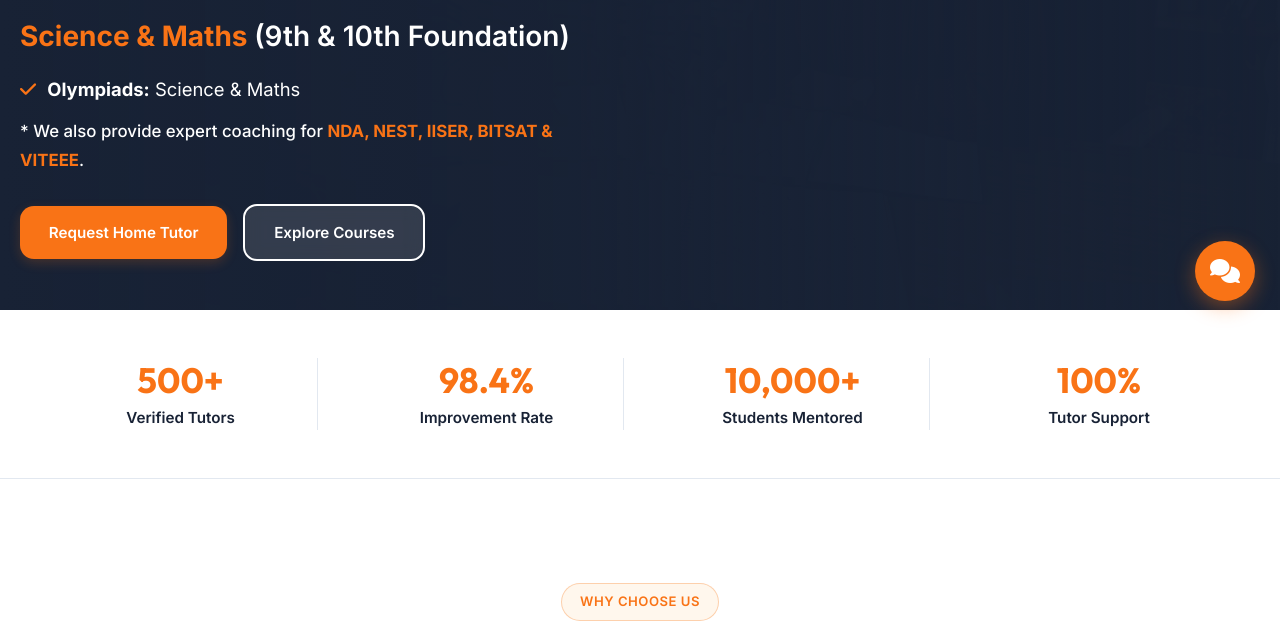
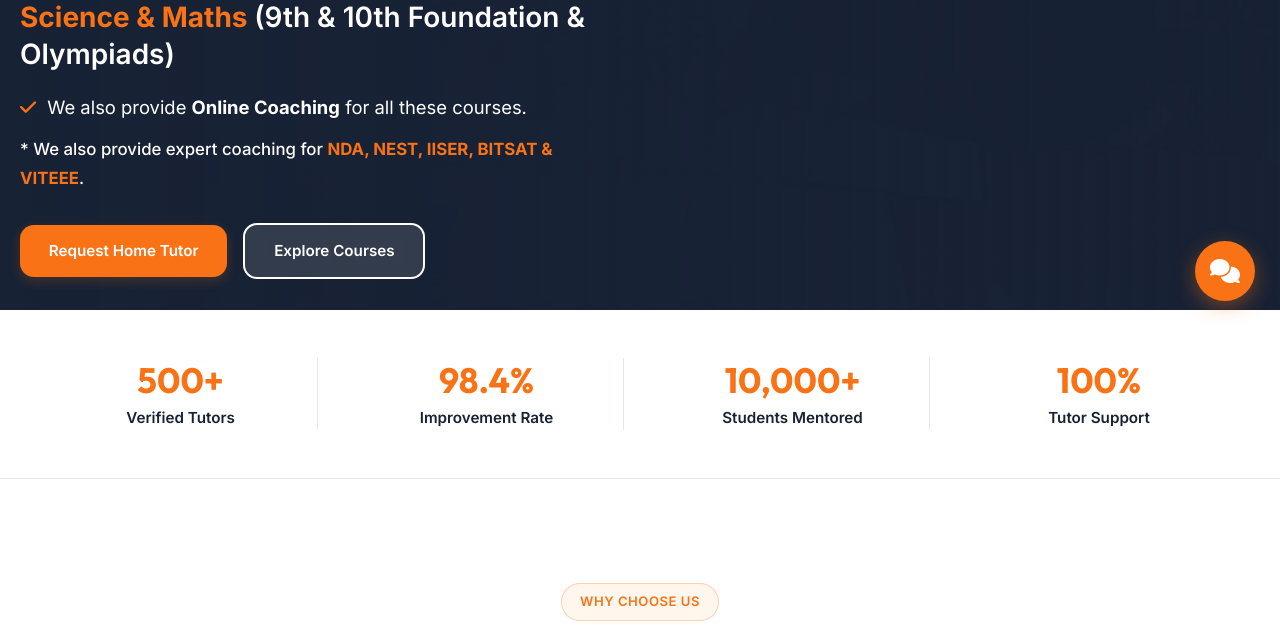
Before and after one commit to damandeeps107-eng/brain-home-tutors, a website: page index.html in a window 1280 px wide. Shown: the part 474-1100 px from the top of the page. Drawn offline with Linux system fonts and the light colour scheme.

Commit message:
Combine Olympiads with 9th & 10th Foundation title and add Online Coaching mention

```diff
--- a/index.html
+++ b/index.html
@@ -138,11 +138,11 @@
         </h1>
 
         <div class="hero-secondary-title">
-          <span class="orange">Science & Maths</span> <span class="white-text">(9th & 10th Foundation)</span>
+          <span class="orange">Science & Maths</span> <span class="white-text">(9th & 10th Foundation & Olympiads)</span>
         </div>
 
         <p class="hero-subtitle-text">
-          <i class="fa-solid fa-check" style="color: var(--primary-orange); margin-right: 6px;"></i> <strong>Olympiads:</strong> Science & Maths<br>
+          <i class="fa-solid fa-check" style="color: var(--primary-orange); margin-right: 6px;"></i> We also provide <strong>Online Coaching</strong> for all these courses.<br>
           <span class="hero-subtitle-highlight">
             * We also provide expert coaching for <strong style="color: var(--primary-orange);">NDA, NEST, IISER, BITSAT & VITEEE</strong>.
           </span>
```
